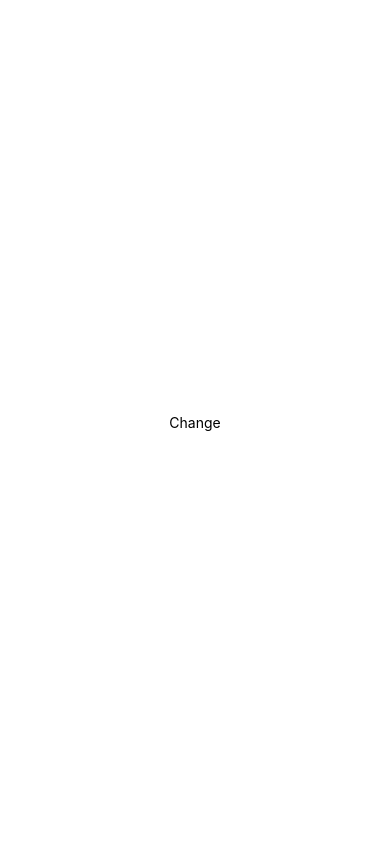
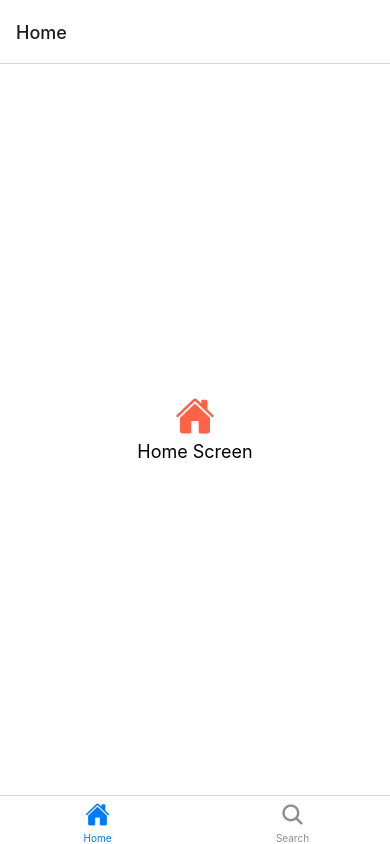
Before and after one commit to yifeixiaoo/AniMob, a React Native app: screen /Home in a window 390 px wide. Built offline with nearby package versions, Linux system fonts and the light colour scheme.

Commit message:
add navbar and components

```diff
--- a/App.js
+++ b/App.js
@@ -1,21 +1,11 @@
-import { StatusBar } from 'expo-status-bar';
-import { StyleSheet, Text, View } from 'react-native';
-import malApiClient from './src/api/malApiClient'
+import React from 'react';
+import { NavigationContainer } from '@react-navigation/native';
+import NavBar from './src/components/NavBar';  // Importing the BottomTabNavigator component
 
 export default function App() {
   return (
-    <View style={styles.container}>
-      <Text>Change</Text>
-      <StatusBar style="auto" />
-    </View>
+    <NavigationContainer>
+      <NavBar />
+    </NavigationContainer>
   );
 }
-
-const styles = StyleSheet.create({
-  container: {
-    flex: 1,
-    backgroundColor: '#fff',
-    alignItems: 'center',
-    justifyContent: 'center',
-  },
-});
--- /dev/null
+++ b/src/components/NavBar.js
@@ -0,0 +1,34 @@
+import React from 'react';
+import { createBottomTabNavigator } from '@react-navigation/bottom-tabs';
+import { Ionicons } from '@expo/vector-icons';
+import HomeScreen from '../screens/HomeScreen';
+import SearchScreen from '../screens/SearchScreen';
+
+const Tab = createBottomTabNavigator();
+
+const NavBar = () => {
+  return (
+    <Tab.Navigator>
+      <Tab.Screen
+        name="Home"
+        component={HomeScreen}
+        options={{
+          tabBarIcon: ({ color, size }) => (
+            <Ionicons name="home" color={color} size={size} />
+          ),
+        }}
+      />
+      <Tab.Screen
+        name="Search"
+        component={SearchScreen}
+        options={{
+          tabBarIcon: ({ color, size }) => (
+            <Ionicons name="search" color={color} size={size} />
+          ),
+        }}
+      />
+    </Tab.Navigator>
+  );
+};
+
+export default NavBar;
--- /dev/null
+++ b/src/screens/HomeScreen.js
@@ -0,0 +1,15 @@
+import React from 'react';
+import { View, Text } from 'react-native';
+import { Ionicons } from '@expo/vector-icons'; // Import Ionicons
+import tw from 'twrnc';
+
+const HomeScreen = () => {
+  return (
+    <View style={tw`flex-1 bg-white items-center justify-center`}>
+      <Ionicons name="home" size={40} color="tomato" />
+      <Text style={tw`text-lg`}>Home Screen</Text>
+    </View>
+  );
+};
+
+export default HomeScreen;
--- /dev/null
+++ b/src/screens/SearchScreen.js
@@ -0,0 +1,15 @@
+import React from 'react';
+import { View, Text } from 'react-native';
+import { Ionicons } from '@expo/vector-icons'; // Import Ionicons
+import tw from 'twrnc';
+
+const SearchScreen = () => {
+  return (
+    <View style={tw`flex-1 bg-white items-center justify-center`}>
+      <Ionicons name="search" size={40} color="tomato" />
+      <Text style={tw`text-lg`}>Search Screen</Text>
+    </View>
+  );
+};
+
+export default SearchScreen;
```
Also changed, not shown: package.json (+8 -1 lines), 1 other file (tests, documents, lock files or other folders).
